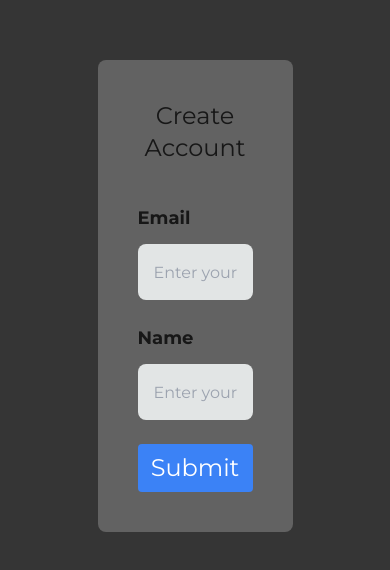
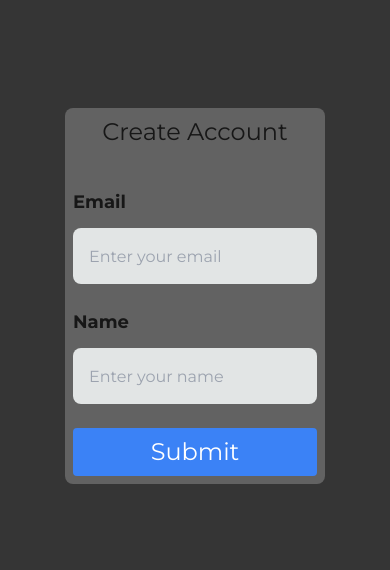
Before and after one commit to Lau-szutner/Money-Mind, a Next.js app in the folder frontend/: page /login in a window 390 px wide. Shown: the part 126-696 px from the top of the page. Built offline with nearby package versions, Linux system fonts and the light colour scheme.

Commit message:
responsive menu

```diff
--- a/frontend/src/app/login/components/FormRegister.jsx
+++ b/frontend/src/app/login/components/FormRegister.jsx
@@ -4,7 +4,7 @@ const FormRegister = () => {
   return (
     <form
       // action="POST"
-      className="bg-bgComponents rounded-lg text-2xl m-10 p-10 w-6/12 flex flex-col gap-6"
+      className="bg-bgComponents rounded-lg text-2xl lg:m-10 p-2 lg:p-10 w-6/12 flex flex-col gap-6 w-8/12"
     >
       <h1 className="mb-4 text-center">Create Account</h1>
 
```
Also changed, not shown: 1 other file (tests, documents, lock files or other folders).
